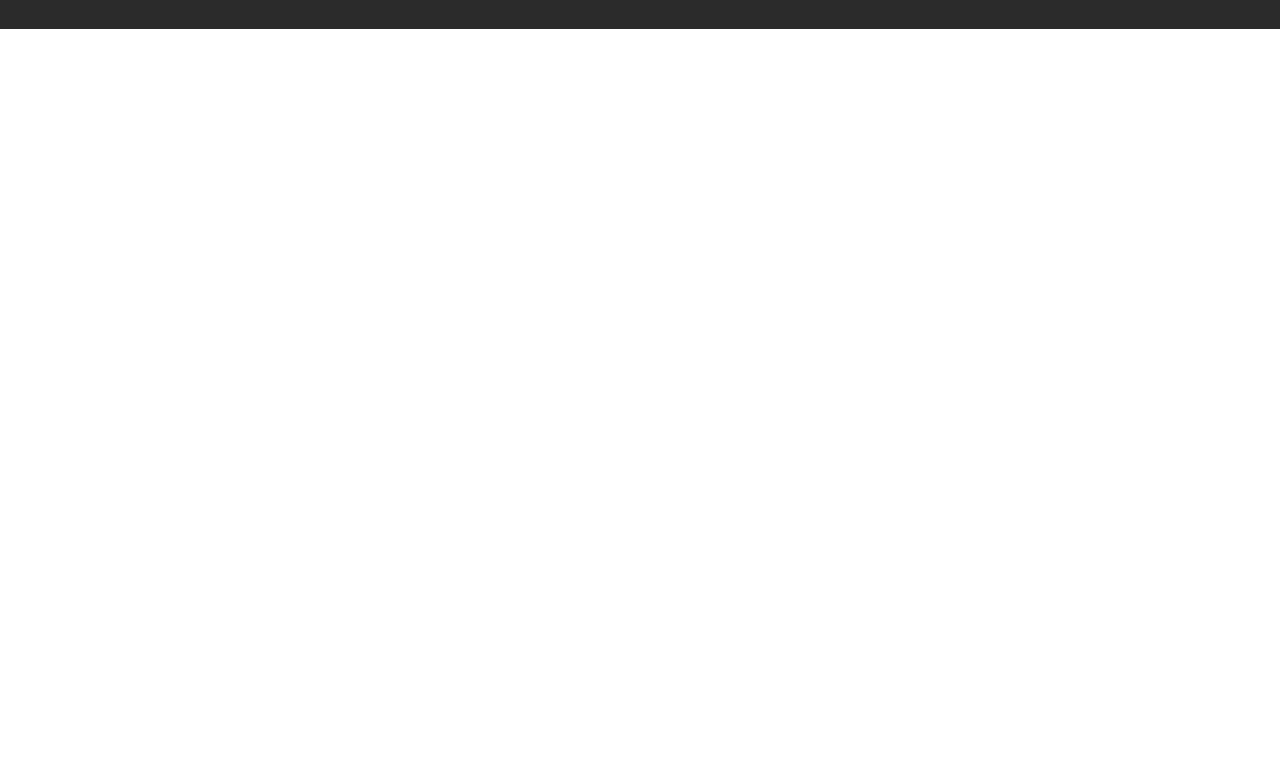
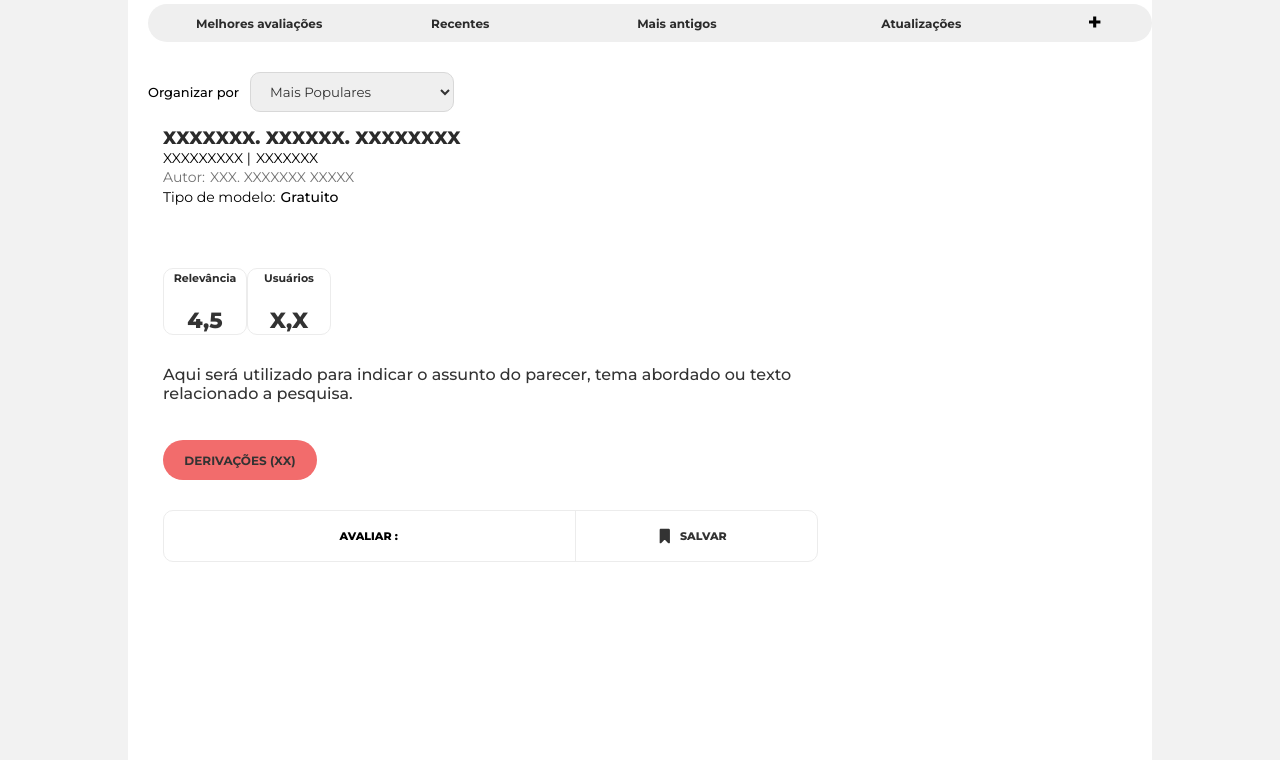
Before and after one commit to samuelfilho-dev/sistema-parcereria, a website: page views/index.html in a window 1280 px wide. Shown: the part 340-1100 px from the top of the page. Before the commit the page ends 800 px from the top, so only its background shows below. Drawn offline with Linux system fonts and the light colour scheme.

Commit message:
feat: create advice raking container

```diff
--- a/views/index.html
+++ b/views/index.html
@@ -7,13 +7,14 @@
     <link rel="stylesheet" href="styles/root.css">
     <link rel="stylesheet" href="styles/cabecalho.css">
     <link rel="stylesheet" href="styles/rodape.css">
+    <link rel="stylesheet" href="styles/parecer-ranking.css">
     <title>Sistema Parecer Juridico</title>
 </head>
 <body>
 <header id="cabecalho">
     <section id="cabecalho-container">
         <div id="cabecalho-form-pesquisa">
-            <form>
+            <form id="procurar-parecer-form">
                 <label for="procurar-parecer">
                     <input id="procurar-parecer" name="tema_parecer"
                            placeholder="Procurar por um parecer, Ranque, Recentes"
@@ -71,8 +72,114 @@
         Publicar
     </button>
 </header>
-<main>
+<main id="parecer-ranking">
+    <section id="parecer-ranking-container">
+        <div id="main-info-container">
+            <h1 id="titulo-main">Ranque de pareceres</h1>
+            <p id="titulo-ph">Tópicos separados para você!</p>
+        </div>
+        <nav id="ranking-navbar">
+            <button id="btn-avalicacao-nav">
+                Melhores avaliações
+            </button>
+            <button id="btn-recentes-nav">
+                Recentes
+            </button>
+            <button id="btn-antigo-nav">
+                Mais antigos
+            </button>
+            <button id="btn-atualizacoes-nav">
+                Atualizações
+            </button>
+            <button id="button-add-filtro">
+                <svg width="12" height="12" viewBox="0 0 12 12" fill="none" xmlns="http://www.w3.org/2000/svg">
+                    <g clip-path="url(#clip0_25_250)">
+                        <path d="M4.152 11.544V0.456006H7.248V11.544H4.152ZM0 7.46401V4.53601H11.424V7.46401H0Z"
+                              fill="black"/>
+                    </g>
+                    <defs>
+                        <clipPath id="clip0_25_250">
+                            <rect width="12" height="12" fill="white" transform="matrix(1 0 0 -1 0 12)"/>
+                        </clipPath>
+                    </defs>
+                </svg>
+            </button>
+        </nav>
 
+        <div id="parecer-ranking-filtro">
+            <p id="ph-ranking-filtro">Organizar por</p>
+            <label>
+                <select id="select-ranking-filtro">
+                    <option selected class="opcao-filtro">
+                        Mais Populares
+                    </option>
+                    <option class="opcao-filtro">Melhores Avalidados</option>
+                </select>
+            </label>
+        </div>
+
+        <section id="parecer-container">
+
+            <section id="parecer-info">
+                <h2 id="titulo-parecer">XXXXXXX. XXXXXX. XXXXXXXX</h2>
+                <div class="info-container">
+                    <p class="sub-info">XXXXXXXXX | </p>
+                    <p class="sub-info">XXXXXXX</p>
+                </div>
+                <div class="info-container">
+                    <p class="autor-info">Autor: </p>
+                    <p class="autor-info">XXX. XXXXXXX XXXXX</p>
+                </div>
+                <div class="info-container">
+                    <p id="tipo-modelo">Tipo de modelo: </p>
+                    <p id="modelo">Gratuito</p>
+                </div>
+            </section>
+
+            <section id="notas-container">
+                <section class="estrelas-container">
+                    <h3 class="estrelas-titulo">Relevância</h3>
+                    <p class="estrelas-notas">4,5</p>
+                </section>
+
+                <section class="estrelas-container">
+                    <h3 class="estrelas-titulo">Usuários</h3>
+                        <p class="estrelas-notas">X,X</p>
+                </section>
+            </section>
+
+            <p id="parecer-assunto">
+                Aqui será utilizado para indicar o assunto do parecer, tema abordado ou texto relacionado a pesquisa.
+            </p>
+
+            <button id="btn-derivacoes">
+                derivações (XX)
+            </button>
+
+            <section id="avalicao-container">
+                <div id="avaliar-container">
+                    <p id="paragrafo-avaliar">Avaliar :</p>
+                </div>
+                <div id="btn-salvar-container">
+                    <button id="btn-salvar-avalicao">
+                        <svg width="16" height="16" viewBox="0 0 16 16" fill="none" xmlns="http://www.w3.org/2000/svg">
+                            <g clip-path="url(#clip0_25_475)">
+                                <path d="M6.36004 12.3001C6.18004 12.1001 5.95004 12.0001 5.67004 12.0001C5.39004 12.0001 5.16004 12.1001 4.98004 12.3001L2.10004 15.3001C1.90004 15.5001 1.66504 15.5951 1.39504 15.5851C1.12504 15.5751 0.895044 15.4751 0.705044 15.2851C0.515044 15.0951 0.420044 14.8601 0.420044 14.5801V2.3101C0.420044 1.8301 0.580044 1.4251 0.900044 1.0951C1.22004 0.765101 1.61004 0.600101 2.07004 0.600101H9.27004C9.73004 0.600101 10.12 0.765101 10.44 1.0951C10.76 1.4251 10.92 1.8301 10.92 2.3101V14.5801C10.92 14.8601 10.825 15.0951 10.635 15.2851C10.445 15.4751 10.215 15.5751 9.94504 15.5851C9.67504 15.5951 9.44004 15.5001 9.24004 15.3001L6.36004 12.3001Z"
+                                      fill="#333333"/>
+                            </g>
+                            <defs>
+                                <clipPath id="clip0_25_475">
+                                    <rect width="15" height="15" fill="white"
+                                          transform="matrix(1 0 0 -1 0.420044 15.6001)"/>
+                                </clipPath>
+                            </defs>
+                        </svg>
+                        SALVAR
+                    </button>
+                </div>
+            </section>
+        </section>
+    </section>
 </main>
 
 <footer id="rodape">
--- /dev/null
+++ b/views/styles/parecer-ranking.css
@@ -0,0 +1,303 @@
+#parecer-ranking {
+    display: flex;
+    justify-content: center;
+    background-color: var(--main-background-color);
+}
+
+#parecer-ranking-container {
+    width: 1024px;
+    height: 2381px;
+    background-color: var(--background-color);
+    margin-top: 90px;
+    margin-bottom: 180px;
+}
+
+#main-info-container {
+    width: 1024px;
+    height: 110px;
+    display: flex;
+    flex-direction: column;
+    align-items: center;
+    justify-content: center;
+    gap: 15px;
+}
+
+#titulo-main {
+    font-size: 44px;
+    font-weight: 800;
+    align-items: center;
+    color: var(--main-title-color);
+}
+
+#titulo-ph {
+    font-size: 18px;
+    font-weight: 500;
+    color: var(--main-paragraph-color);
+}
+
+#ranking-navbar {
+    display: flex;
+    margin-top: 15px;
+}
+
+#ranking-navbar > button:hover {
+    cursor: pointer;
+    background-color: #BBBB;
+}
+
+#btn-avalicacao-nav {
+    width: 236px;
+    height: 38px;
+    border-radius: 25px 0 0 25px;
+    margin-left: 20px;
+    font-size: 12px;
+    font-weight: 700;
+    text-align: center;
+    color: var(--main-black-color);
+}
+
+#btn-recentes-nav {
+    width: 191px;
+    height: 38px;
+    font-size: 12px;
+    font-weight: 700;
+    text-align: center;
+    margin: 0;
+    color: var(--main-black-color);
+}
+
+#btn-antigo-nav {
+    width: 269px;
+    height: 38px;
+    font-size: 12px;
+    font-weight: 700;
+    text-align: center;
+    margin: 0;
+    color: var(--main-black-color);
+}
+
+#btn-atualizacoes-nav {
+    width: 250px;
+    height: 38px;
+    font-size: 12px;
+    font-weight: 700;
+    text-align: center;
+    margin: 0;
+    color: var(--main-black-color);
+}
+
+#button-add-filtro {
+    width: 120px;
+    height: 38px;
+    border-radius: 0 25px 25px 0;
+}
+
+#parecer-ranking-filtro {
+    display: flex;
+    gap: 10px;
+    margin-top: 30px;
+    margin-left: 20px;
+    align-items: center;
+}
+
+#ph-ranking-filtro {
+    width: 92px;
+    height: 16px;
+    font-size: 13px;
+    font-weight: 500;
+    color: black;
+}
+
+#select-ranking-filtro {
+    width: 204px;
+    height: 40px;
+    border: 1px solid var(--main-filter-border);
+    border-radius: 10px;
+    color: var(--main-title-color);
+    padding-left: 15px;
+}
+
+#parecer-container {
+    width: 670px;
+    height: 460px;
+    border-radius: 10px;
+    margin-left: 25px;
+    margin-top: 15px;
+}
+
+#parecer-info {
+    margin-left: 10px;
+}
+
+#titulo-parecer {
+    width: 418px;
+    height: 22px;
+    font-weight: 800;
+    font-size: 18px;
+    color: var(--main-black-color);
+}
+
+#tipo-modelo {
+    width: auto;
+    height: 20px;
+    font-size: 14px;
+    font-weight: 400;
+}
+
+#modelo {
+    width: auto;
+    height: 20px;
+    font-size: 14px;
+    font-weight: 500;
+}
+
+#notas-container {
+    display: flex;
+    margin-top: 60px;
+    margin-left: 10px;
+}
+
+#usuario-container {
+    width: 80px;
+    height: 67px;
+    border-radius: 10px;
+    border: 1px solid var(--border-color);
+    display: flex;
+    flex-direction: column;
+    justify-content: space-between;
+    align-items: center;
+}
+
+#parecer-assunto {
+    width: 640px;
+    height: 45px;
+    margin-top: 30px;
+    margin-left: 10px;
+    font-size: 16px;
+    font-weight: 500;
+    color: var(--main-title-color);
+}
+
+#btn-derivacoes {
+    width: 154px;
+    height: 40px;
+    margin-left: 10px;
+    margin-top: 30px;
+    margin-bottom: 30px;
+    border-radius: 30px;
+    background-color: var(--main-derivations-button);
+    font-size: 12px;
+    font-weight: 700;
+    text-transform: uppercase;
+    color: var(--main-title-color);
+}
+
+#avalicao-container {
+    width: 655px;
+    height: 52px;
+    border-radius: 10px;
+    margin-left: 10px;
+    border: 1px solid var(--border-color);
+    display: flex;
+}
+
+#avaliar-container {
+    width: 411px;
+    height: 50px;
+    display: flex;
+    justify-content: center;
+    align-items: center;
+}
+
+#paragrafo-avaliar {
+    width: 60px;
+    height: 15px;
+    font-weight: 800;
+    font-size: 11px;
+    align-items: center;
+    text-transform: uppercase;
+}
+
+#btn-salvar-container {
+    width: 242px;
+    height: 50px;
+    display: flex;
+    justify-content: center;
+    align-items: center;
+    border-left: 1px solid var(--border-color);
+}
+
+#btn-salvar-container:hover {
+    cursor: pointer;
+    background-color: #EFEFEF;
+    transition: background-color .5s;
+}
+
+#btn-salvar-avalicao {
+    width: 75px;
+    height: 17px;
+    background-color: transparent;
+    font-size: 11px;
+    font-weight: 800;
+    color: var(--main-title-color);
+    display: flex;
+    align-items: center;
+    gap: 5px;
+}
+
+#btn-salvar-avalicao {
+    cursor: pointer;
+}
+
+.opcao-filtro {
+    width: 138px;
+    height: 16px;
+    font-weight: 600;
+    font-size: 13px;
+    color: var(--main-title-color);
+}
+
+.sub-info {
+    width: auto;
+    height: 19px;
+    font-size: 14px;
+    font-weight: 400;
+    color: black;
+}
+
+.info-container {
+    display: flex;
+    gap: 5px;
+}
+
+.autor-info {
+    width: auto;
+    height: 20px;
+    font-size: 14px;
+    font-weight: 400;
+    color: var(--main-paragraph-color);
+}
+
+.estrelas-container {
+    width: 84px;
+    height: 67px;
+    border-radius: 10px;
+    border: 1px solid var(--border-color);
+    display: flex;
+    flex-direction: column;
+    justify-content: space-between;
+    align-items: center;
+}
+
+.estrelas-titulo {
+    margin-top: 2px;
+    font-size: 11px;
+    font-weight: 700;
+    color: var(--main-black-color);
+}
+
+.estrelas-notas {
+    font-size: 22px;
+    font-weight: 800;
+    color: var(--main-title-color);
+}
--- a/views/styles/root.css
+++ b/views/styles/root.css
@@ -8,6 +8,13 @@
     --header-btn-color: #262627;
     --buscar-btn-color: #E45517;
 
+    --main-background-color: #F2F2F2;
+    --main-title-color: #333333;
+    --main-paragraph-color: #737373;
+    --main-black-color: #2B2B2B;
+    --main-filter-border: #D8D8D8;
+    --main-derivations-button: #F26C6C;
+
     --footer-background-color: #2B2B2B;
     --footer-boder-color: #3B3B3B;
     --footer-text-color: #D8D8D8;
```
